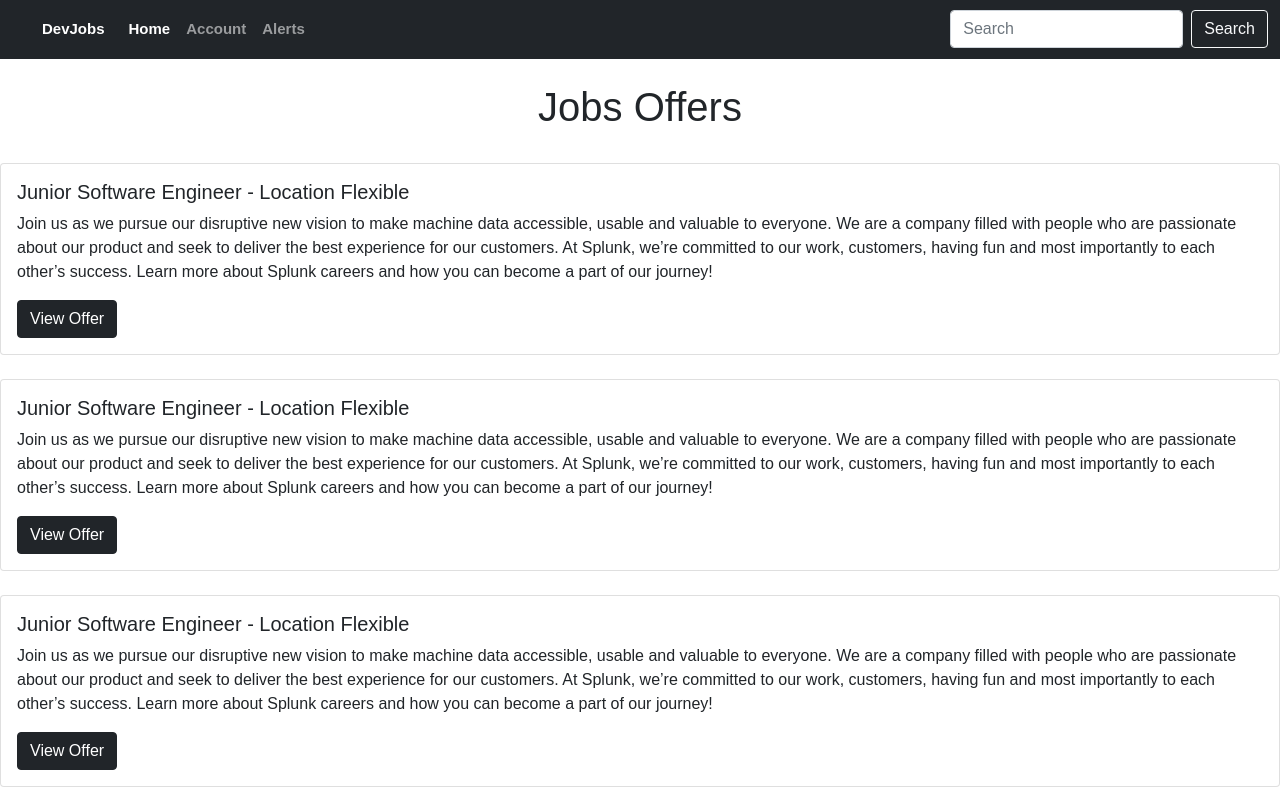
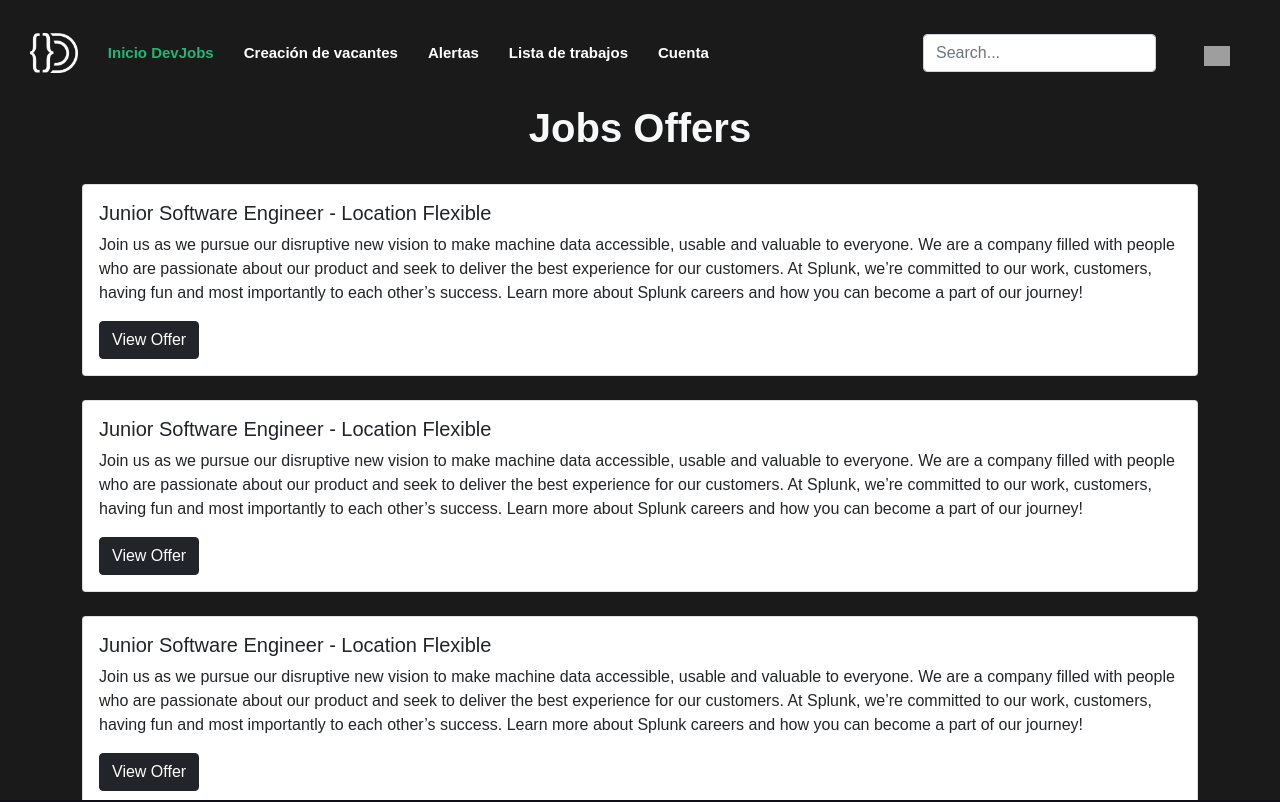
Before and after one commit to Developer-Systems/devjobs_master, a Vue app in the folder client/: page /jobs-list in a window 1280 px wide. Shown: the top 802 px of the page. Built offline with nearby package versions, Linux system fonts and the light colour scheme; grey boxes are pictures that could not be loaded.

Commit message:
Mod Varias

```diff
--- a/client/public/index.html
+++ b/client/public/index.html
@@ -4,7 +4,6 @@
     <meta charset="utf-8">
     <meta http-equiv="X-UA-Compatible" content="IE=edge">
     <meta name="viewport" content="width=device-width,initial-scale=1.0">
-    <link rel="icon" href="%= BASE_URL %>favicon.ico">
     <title>%= htmlWebpackPlugin.options.title %></title>
   </head>
   <body>
--- a/client/src/components/Alerts.vue
+++ b/client/src/components/Alerts.vue
@@ -4,7 +4,7 @@
     <div class="container mt-6">
       <div class="row justify-content-center white">
         <div class="col-12 col-lg-10 col-xl-8 mx-auto">
-          <h2 class="h3 mb-4 page-title">Alertas</h2>
+          <h2 class="h3 mb-4 page-title"><strong>Alertas</strong></h2>
           <div class="my-4">
             <ul class="nav nav-tabs mb-4" id="myTab" role="tablist">
               <li class="nav-item">
--- a/client/src/components/JobsList.vue
+++ b/client/src/components/JobsList.vue
@@ -1,86 +1,119 @@
 <template>
-  <div id="app">
-    <nav class="navbar navbar-expand-lg navbar-dark bg-dark">
-      <div class="container-fluid">
-        <button class="navbar-toggler" type="button" data-bs-toggle="collapse" data-bs-target="#navbarTogglerDemo01" aria-controls="navbarTogglerDemo01" aria-expanded="false" aria-label="Toggle navigation">
-          <span class="navbar-toggler-icon"></span>
-        </button>
-        <div class="collapse navbar-collapse" id="navbarTogglerDemo01">
-          <a class="navbar-brand" href="#">DevJobs</a>
-          <ul class="navbar-nav me-auto mb-2 mb-lg-0">
-            <li class="nav-item">
-              <a class="nav-link active" aria-current="page" href="#">Home</a>
-            </li>
-            <li class="nav-item">
-              <a class="nav-link" href="#">Account</a>
-            </li>
-            <li class="nav-item">
-              <a class="nav-link" href="#" tabindex="-1" aria-disabled="true">Alerts</a>
-            </li>
-          </ul>
-          <form class="d-flex">
-            <input class="form-control me-2" type="search" placeholder="Search" aria-label="Search">
-            <button class="btn btn-outline-light" type="submit">Search</button>
-          </form>
-        </div>
-      </div>
-    </nav>
-    <br>
-    <h1>Jobs Offers</h1>
-    <br>
+  <div class="body">
+    <div class="container mt-6">
+      <br />
+      <h1 class="text-light"><strong>Jobs Offers</strong></h1>
+      <br />
       <div class="card">
         <div class="card-body">
-        <h5 class="card-title">Junior Software Engineer - Location Flexible</h5>
-        <p class="card-text">Join us as we pursue our disruptive new vision to make machine data accessible, usable and valuable to everyone. We are a company filled with people who are passionate about our product and seek to deliver the best experience for our customers. At Splunk, we’re committed to our work, customers, having fun and most importantly to each other’s success. Learn more about Splunk careers and how you can become a part of our journey!</p>
+          <h5 class="card-title">
+            Junior Software Engineer - Location Flexible
+          </h5>
+          <p class="card-text">
+            Join us as we pursue our disruptive new vision to make machine data
+            accessible, usable and valuable to everyone. We are a company filled
+            with people who are passionate about our product and seek to deliver
+            the best experience for our customers. At Splunk, we’re committed to
+            our work, customers, having fun and most importantly to each other’s
+            success. Learn more about Splunk careers and how you can become a
+            part of our journey!
+          </p>
           <a href="#" class="btn btn-dark">View Offer</a>
         </div>
       </div>
-    <br>
+      <br />
       <div class="card">
         <div class="card-body">
-        <h5 class="card-title">Junior Software Engineer - Location Flexible</h5>
-        <p class="card-text">Join us as we pursue our disruptive new vision to make machine data accessible, usable and valuable to everyone. We are a company filled with people who are passionate about our product and seek to deliver the best experience for our customers. At Splunk, we’re committed to our work, customers, having fun and most importantly to each other’s success. Learn more about Splunk careers and how you can become a part of our journey!</p>
+          <h5 class="card-title">
+            Junior Software Engineer - Location Flexible
+          </h5>
+          <p class="card-text">
+            Join us as we pursue our disruptive new vision to make machine data
+            accessible, usable and valuable to everyone. We are a company filled
+            with people who are passionate about our product and seek to deliver
+            the best experience for our customers. At Splunk, we’re committed to
+            our work, customers, having fun and most importantly to each other’s
+            success. Learn more about Splunk careers and how you can become a
+            part of our journey!
+          </p>
           <a href="#" class="btn btn-dark">View Offer</a>
         </div>
       </div>
-    <br>
+      <br />
       <div class="card">
         <div class="card-body">
-        <h5 class="card-title">Junior Software Engineer - Location Flexible</h5>
-        <p class="card-text">Join us as we pursue our disruptive new vision to make machine data accessible, usable and valuable to everyone. We are a company filled with people who are passionate about our product and seek to deliver the best experience for our customers. At Splunk, we’re committed to our work, customers, having fun and most importantly to each other’s success. Learn more about Splunk careers and how you can become a part of our journey!</p>
+          <h5 class="card-title">
+            Junior Software Engineer - Location Flexible
+          </h5>
+          <p class="card-text">
+            Join us as we pursue our disruptive new vision to make machine data
+            accessible, usable and valuable to everyone. We are a company filled
+            with people who are passionate about our product and seek to deliver
+            the best experience for our customers. At Splunk, we’re committed to
+            our work, customers, having fun and most importantly to each other’s
+            success. Learn more about Splunk careers and how you can become a
+            part of our journey!
+          </p>
           <a href="#" class="btn btn-dark">View Offer</a>
         </div>
       </div>
-    <br>
+      <br />
       <div class="card">
         <div class="card-body">
-        <h5 class="card-title">Junior Software Engineer - Location Flexible</h5>
-        <p class="card-text">Join us as we pursue our disruptive new vision to make machine data accessible, usable and valuable to everyone. We are a company filled with people who are passionate about our product and seek to deliver the best experience for our customers. At Splunk, we’re committed to our work, customers, having fun and most importantly to each other’s success. Learn more about Splunk careers and how you can become a part of our journey!</p>
+          <h5 class="card-title">
+            Junior Software Engineer - Location Flexible
+          </h5>
+          <p class="card-text">
+            Join us as we pursue our disruptive new vision to make machine data
+            accessible, usable and valuable to everyone. We are a company filled
+            with people who are passionate about our product and seek to deliver
+            the best experience for our customers. At Splunk, we’re committed to
+            our work, customers, having fun and most importantly to each other’s
+            success. Learn more about Splunk careers and how you can become a
+            part of our journey!
+          </p>
           <a href="#" class="btn btn-dark">View Offer</a>
         </div>
       </div>
-    <br>
+      <br />
       <div class="card">
         <div class="card-body">
-        <h5 class="card-title">Junior Software Engineer - Location Flexible</h5>
-        <p class="card-text">Join us as we pursue our disruptive new vision to make machine data accessible, usable and valuable to everyone. We are a company filled with people who are passionate about our product and seek to deliver the best experience for our customers. At Splunk, we’re committed to our work, customers, having fun and most importantly to each other’s success. Learn more about Splunk careers and how you can become a part of our journey!</p>
+          <h5 class="card-title">
+            Junior Software Engineer - Location Flexible
+          </h5>
+          <p class="card-text">
+            Join us as we pursue our disruptive new vision to make machine data
+            accessible, usable and valuable to everyone. We are a company filled
+            with people who are passionate about our product and seek to deliver
+            the best experience for our customers. At Splunk, we’re committed to
+            our work, customers, having fun and most importantly to each other’s
+            success. Learn more about Splunk careers and how you can become a
+            part of our journey!
+          </p>
           <a href="#" class="btn btn-dark">View Offer</a>
         </div>
       </div>
-
+    </div>
   </div>
 </template>
 
-<script>
-
-export default {
-  name: 'JobsList',
-  components: {
-  }
-}
-</script>
+<script></script>
 
 <style>
+.mt-6 {
+  margin-top: 5 rem;
+}
+.body {
+  font-family: "Mukta", sans-serif;
+  -ms-overflow-style: hidden !important;
+  overflow-y: hidden !important;
+  width: 100vw;
+  height: 100vh;
+  background-color: #100e17;
+  background-repeat: no-repeat;
+  background-size: cover;
+  position: relative;
+}
 h1 {
   text-align: center;
 }
--- a/client/src/components/UpdateCompaniesProfile.vue
+++ b/client/src/components/UpdateCompaniesProfile.vue
@@ -1,6 +1,6 @@
 <template>
 <div class="body">
-  <div class="container-fluid rounded text-white mt-5 mb-5  ">
+  <div class="container-fluid d-flex justify-content-around text-white mt-6 mb-5  ">
     <div class="row">
       <div class="col-md-3 border-right">
         <div class="d-flex flex-column align-items-center text-center p-3 py-5">
--- a/client/src/components/UpdateUsersProfile.vue
+++ b/client/src/components/UpdateUsersProfile.vue
@@ -1,6 +1,6 @@
 <template>
   <div class="body ">
-    <div class="container rounded mt-5 mb-5 text-white">
+    <div class="container rounded mt-6 mb-5 text-white">
       <div class="row">
         <div class="col-md-3 border-right">
           <div
--- a/client/src/components/layouts/AuteHome.vue
+++ b/client/src/components/layouts/AuteHome.vue
@@ -17,12 +17,12 @@
         <li>
           <a class="nav-link scrollto active" href="#DevJobs">Inicio DevJobs</a>
         </li>
-        <li><a class="nav-link scrollto" href="#vacancy">Vacantes</a></li>
+        <li><a class="nav-link scrollto" href="#vacancy"> Creación de vacantes</a></li>
         <li><a class="nav-link scrollto" href="#alert">Alertas</a></li>
         <li>
           <a class="nav-link scrollto" href="#JobsList">Lista de trabajos</a>
         </li>
-        <li><a class="nav-link scrollto" href="#Contacto">Contacto</a></li>
+        <li><a class="nav-link scrollto" href="#Cuenta">Cuenta</a></li>
       </ul>
       <i class="bi bi-list mobile-nav-toggle"></i>
       <form class="d-flex me-lg-5 ms-auto">
--- a/client/src/components/layouts/Default.vue
+++ b/client/src/components/layouts/Default.vue
@@ -17,12 +17,12 @@
         <li>
           <a class="nav-link scrollto active" href="#DevJobs">Inicio DevJobs</a>
         </li>
-        <li><a class="nav-link scrollto" href="#vacancy">Vacantes</a></li>
+        <li><a class="nav-link scrollto" href="#vacancy">Creación de vacantes</a></li>
         <li><a class="nav-link scrollto" href="#alert">Alertas</a></li>
         <li>
           <a class="nav-link scrollto" href="#JobsList">Lista de trabajos</a>
         </li>
-        <li><a class="nav-link scrollto" href="#Contacto">Contacto</a></li>
+        <li><a class="nav-link scrollto" href="#Cuenta">Cuenta</a></li>
       </ul>
       <i class="bi bi-list mobile-nav-toggle"></i>
       <form class="col-6 col-lg-auto mb-2 mb-lg-0 me-lg-5 ms-auto ">
--- a/client/src/views/JobList.vue
+++ b/client/src/views/JobList.vue
@@ -1,15 +1,25 @@
 <template>
-  <JobsList/>
+  <div>
+    <component :is="layout"></component>
+
+    <JobsList/>
+  </div>
 </template>
 
 <script>
-import JobsList from "../components/JobsList";
+import JobsList from "@/components/JobsList";
+import Default from "@/components/layouts/Default.vue";
 
 export default {
+  data() {
+    return { layout: "Default" };
+  },
+
   name: "JobList",
 
   components: {
     JobsList,
+    Default,
   },
 };
 </script>
```
Also changed, not shown: client/src/components/newVacancies.vue (+23 -21 lines), client/src/views/UpdateCompanyProfile.vue (+12 -2 lines), client/src/views/UpdateUserProfile.vue (+12 -2 lines), 1 other file (tests, documents, lock files or other folders). Lines whose indentation alone changed are shown as unchanged.
